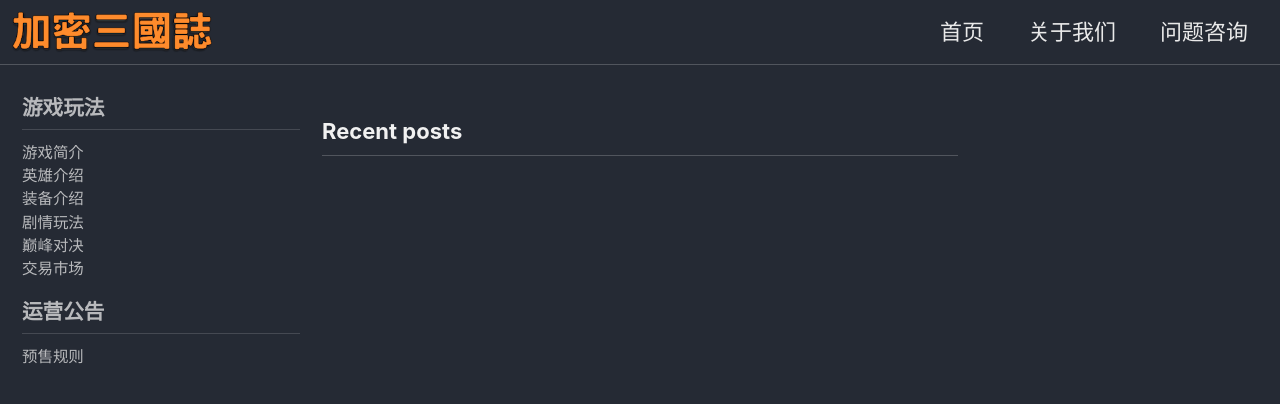
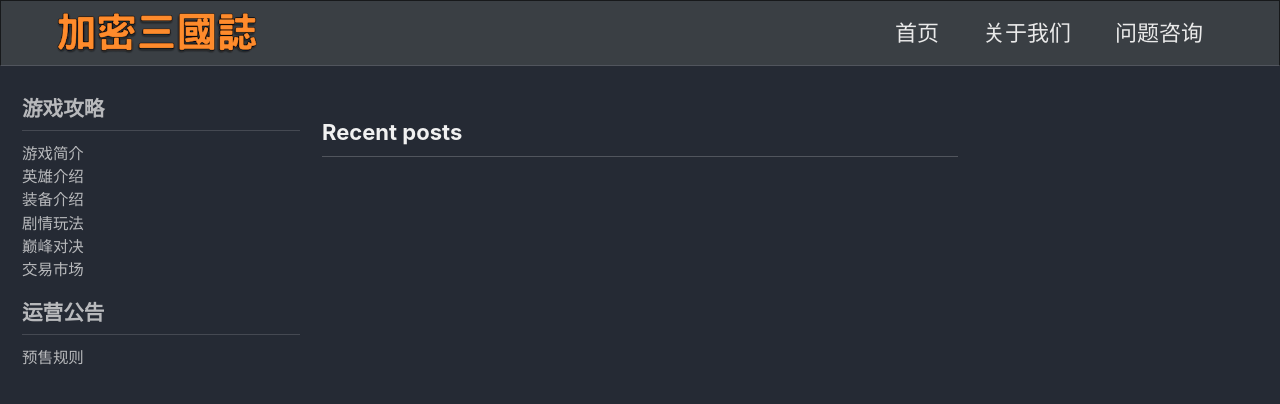
Before and after one commit to onijay1993/sanguo, a Jekyll site: the page built from index.html, in a window 1280 px wide and 900 px high. Shown: the top 404 px of the window. Built offline with Jekyll 4.4.1, drawn with Linux system fonts in a browser that asks for light colours; cached includes are drawn as plain includes; nearby versions of some CDN libraries; the list of posts is cut into pages by our own code.

Commit message:
minor change

```diff
--- a/_config.yml
+++ b/_config.yml
@@ -11,7 +11,7 @@
 # https://mmistakes.github.io/minimal-mistakes/docs/quick-start-guide/#installing-the-theme
 
 # theme                  : "minimal-mistakes-jekyll"
-remote_theme             : "mmistakes/minimal-mistakes"
+# remote_theme           : "mmistakes/minimal-mistakes"
 minimal_mistakes_skin    : "dark" # "air", "aqua", "contrast", "dark", "dirt", "neon", "mint", "plum", "sunrise"
 
 # Site Settings
--- a/_data/navigation.yml
+++ b/_data/navigation.yml
@@ -16,7 +16,7 @@ main:
     url: /qa
 
 docs:
-  - title: "游戏玩法"
+  - title: "游戏攻略"
     children:
       - title: "游戏简介"
         url: /heroWiki
--- a/_layouts/home.html
+++ b/_layouts/home.html
@@ -4,7 +4,7 @@ layout: archive
 
 {{ content }}
 
-<h3 class="archive__subtitle">{{ site.data.ui-text[site.locale].recent_posts | default: "Recent Posts" }}</h3>
+<h3 class="archive__subtitle">{{ site.data.ui-text[site.locale].recent_posts | default: "游戏攻略" }}</h3>
 
 {% for post in paginator.posts %}
   {% include archive-single.html %}
--- a/_sass/minimal-mistakes/_masthead.scss
+++ b/_sass/minimal-mistakes/_masthead.scss
@@ -3,6 +3,8 @@
    ========================================================================== */
 
 .masthead {
+  border:1px solid rgba(0, 0, 0, 0.6);
+  background-color:#3A3F44;
   position: relative;
   border-bottom: 1px solid $border-color;
   -webkit-animation: $intro-transition;
@@ -13,8 +15,8 @@
 
   &__inner-wrap {
     @include clearfix;
-    margin-left: auto;
-    margin-right: auto;
+    margin-left: 2em;
+    margin-right: 2em;
     padding: 1em;
     max-width: 100%;
     display: -webkit-box;
@@ -26,10 +28,11 @@
     font-family: $sans-serif-narrow;
 
     @include breakpoint($x-large) {
-      max-width: $max-width;
+
     }
 
     nav {
+      background-color:#3A3F44;
       z-index: 10;
     }
 
```
